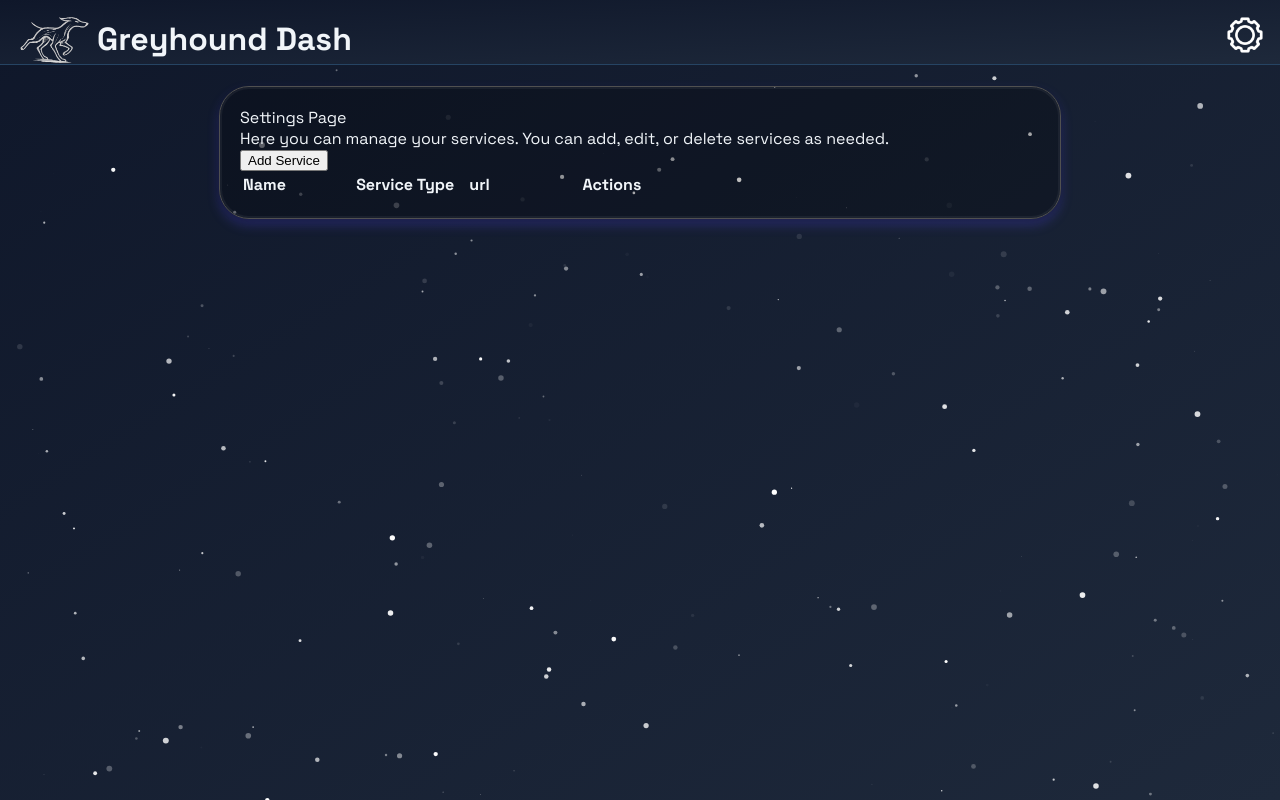
After one commit to JTSG1/GreyhoundDash, a Django app: page /settings/ in a window 1280 px wide. The commit adds this page. Run offline with Django 4.2, Linux system fonts and the light colour scheme; data that the repository does not hold is empty; parts of the project's set-up code (start-up, migrations or seed data) failed here and were passed over; some libraries are stand-ins or nearby versions.

Commit message:
feat: added settings page
feat: minor style update

```diff
--- /dev/null
+++ b/greyhoundDashboard/core/static/css/settings.css
@@ -0,0 +1,13 @@
+.settings-container {
+    width:800px;
+    margin: 0 auto;
+    background-color:rgba(0,0,0,0.5);
+    padding:20px;
+    border-radius: 30px;
+    border: 1px solid rgb(80, 80, 80);
+    background-color: rgba(0, 0, 0, 0.25);
+    box-shadow:
+        0 2px 4px rgba(0, 0, 0, 0.2),
+        0 6px 12px rgba(79, 70, 229, 0.3),
+        0 0 0 2px rgba(255, 255, 255, 0.05) inset;
+}
--- a/greyhoundDashboard/core/static/css/style.css
+++ b/greyhoundDashboard/core/static/css/style.css
@@ -30,13 +30,19 @@
             background: linear-gradient(to bottom right, #0f172a, #1e293b);
         }
 
+        .top-right{
+            float:right;
+            height:40px;
+            padding:15px;
+        }
+
         .service-container {
             display: flex;
             flex-wrap: wrap;
             gap: 20px;
             margin: 20px;
             justify-content: center;
-            gap: 20px;
+            gap: 10px;
 
         }
 
--- a/greyhoundDashboard/core/templates/base.html
+++ b/greyhoundDashboard/core/templates/base.html
@@ -14,8 +14,13 @@
 </head>
 <body>
     <h1 class="top-title">
-        <img src="{% static 'logo-dark.png' %}" style="height:50px;position:relative;top:15px;"/>
+        <a href="{% url 'index' %}" class="logo-link"><img src="{% static 'logo-dark.png' %}" style="height:50px;position:relative;top:15px;"/></a>
         Greyhound Dash
+        <div class="top-right">
+            <a href="{% url 'settings' %}" class="settings-link">
+                <img src="{% static 'images/app/settings.png' %}" style="height:100%;"/>
+            </a>
+        </div>
     </h1>
     <div class="particles" id="particles-js"></div>
     {% block content %}
--- /dev/null
+++ b/greyhoundDashboard/core/templates/settings.html
@@ -0,0 +1,46 @@
+{% extends "base.html" %}
+{% load static %}
+{% block content %}
+<link rel="stylesheet" href="{% static 'css/settings.css' %}" crossorigin>
+<div class="settings-container">
+    <div class="settings-header">Settings Page</div>
+    <span class="settings-description">
+        Here you can manage your services. You can add, edit, or delete services as needed.
+    </span>
+    <div class="settings-actions">
+        <form method="post" action="http://post_url" >
+            {% csrf_token %}
+            <button type="submit" class="add-button">Add Service</button>
+        </form>
+    <table>
+        <thead>
+            <tr>
+                <th style="width:20%;text-align: left;">Name</th>
+                <th style="width:20%;text-align: left;">Service Type</th>
+                <th style="width:20%;text-align: left;">url</th>
+                <th style="width:30%;text-align: left;">Actions</th>
+            </tr>
+        </thead>
+        <tbody>
+            {% for service in services %}
+                <tr>
+                    <td>{{ service.name }}</td>
+                    <td>{{ service.definition.name }}</td>
+                    <td>
+                        <a href="{{ service.url }}" target="_blank">{{ service.url }}</a>
+                    </td>
+                    <td>
+                        <form method="post" action="http://post_url" >
+                            {% csrf_token %}
+                            <button type="submit" class="delete-button">Delete</button>
+                        </form>
+                        <form method="post" action="http://post_url" >
+                            {% csrf_token %}
+                            <button type="submit" class="edit-button">Edit</button>
+                        </form>
+                </tr>
+            {% endfor %}
+        </tbody>
+    </table>
+</div>
+{% endblock %}
--- a/greyhoundDashboard/core/urls.py
+++ b/greyhoundDashboard/core/urls.py
@@ -6,6 +6,7 @@ urlpatterns = [
     # Add your URL patterns here
     # Example:
     path('', views.index, name='index'),
+    path('settings/', views.settings, name='settings'),
     path('component/service/<str:registered_service>/', views.component_service_pill, name='service_pill'),
     path('component/service/enhanced/<str:registered_service>/', views.component_enhanced_service_data, name='service_call'),
 ]
--- a/greyhoundDashboard/core/views.py
+++ b/greyhoundDashboard/core/views.py
@@ -9,6 +9,19 @@ def index(request):
     services = RegisteredService.objects.all()
 
     return render(request, 'index.html', {'services': services})
+
+def settings(request):
+    """
+    Render the settings page.
+    """
+
+    services = RegisteredService.objects.all()
+
+    context = {
+        'services': services,
+    }
+
+    return render(request, 'settings.html', context)
 
 def get_registered_service(func):
     """
@@ -39,19 +52,21 @@ def component_service_pill(request, registered_service: RegisteredService):
 
 @get_registered_service
 def component_enhanced_service_data(request, registered_service: RegisteredService):
+    service_def = registered_service.definition
 
-    service = ServiceDefinitions.get_definition(registered_service.service_type)
-    if service is not None and not service.is_enhanced:
-        basic_service = service.service_class(registered_service).get()
-        return render(request, 'components/basic-service.html', basic_service.state, status=200)
-    if service is None:
-        return render(request, '404.html', {'error': 'Service definition not registered'}, status=200)
-    # If the service has an enhanced version, instantiate it
-    result = None
-    if service.is_enhanced:
-        result = service.service_class(registered_service).get().render()
+    if service_def is None:
+        return render(request, '404.html', {'error': 'Service definition not registered'}, status=404)
 
+    service_instance = registered_service.service_class.get()
+
+    if not service_def.is_enhanced:
+        return render(request, 'components/basic-service.html', service_instance.state, status=200)
+
+    result = service_instance.render()
     if result is None:
         return HttpResponse("Service not available or not implemented.", status=503)
-    else:
-        return render(request, 'components/enhanced-service-data.html', {'service': service, 'result': result})
+
+    return render(request, 'components/enhanced-service-data.html', {
+        'service': service_def,
+        'result': result,
+    })
--- a/greyhoundDashboard/greyhoundDashboard/settings.py
+++ b/greyhoundDashboard/greyhoundDashboard/settings.py
@@ -11,6 +11,7 @@ https://docs.djangoproject.com/en/4.2/ref/settings/
 """
 
 from pathlib import Path
+from os import environ
 
 # Build paths inside the project like this: BASE_DIR / 'subdir'.
 BASE_DIR = Path(__file__).resolve().parent.parent
@@ -25,7 +26,9 @@ SECRET_KEY = 'django-insecure-8^_v64k)*avnwbr3!2swq*!5l=&1vgyvyqoi_$)4iytp8hl7w5
 # SECURITY WARNING: don't run with debug turned on in production!
 DEBUG = True
 
-ALLOWED_HOSTS = []
+HOST = environ.get('DJANGO_HOST', 'localhost')
+
+ALLOWED_HOSTS = [HOST]
 
 
 # Application definition
```
Also changed, not shown: greyhoundDashboard/core/models.py (+17 -0 lines), greyhoundDashboard/core/static/images/app/settings.png (added).
